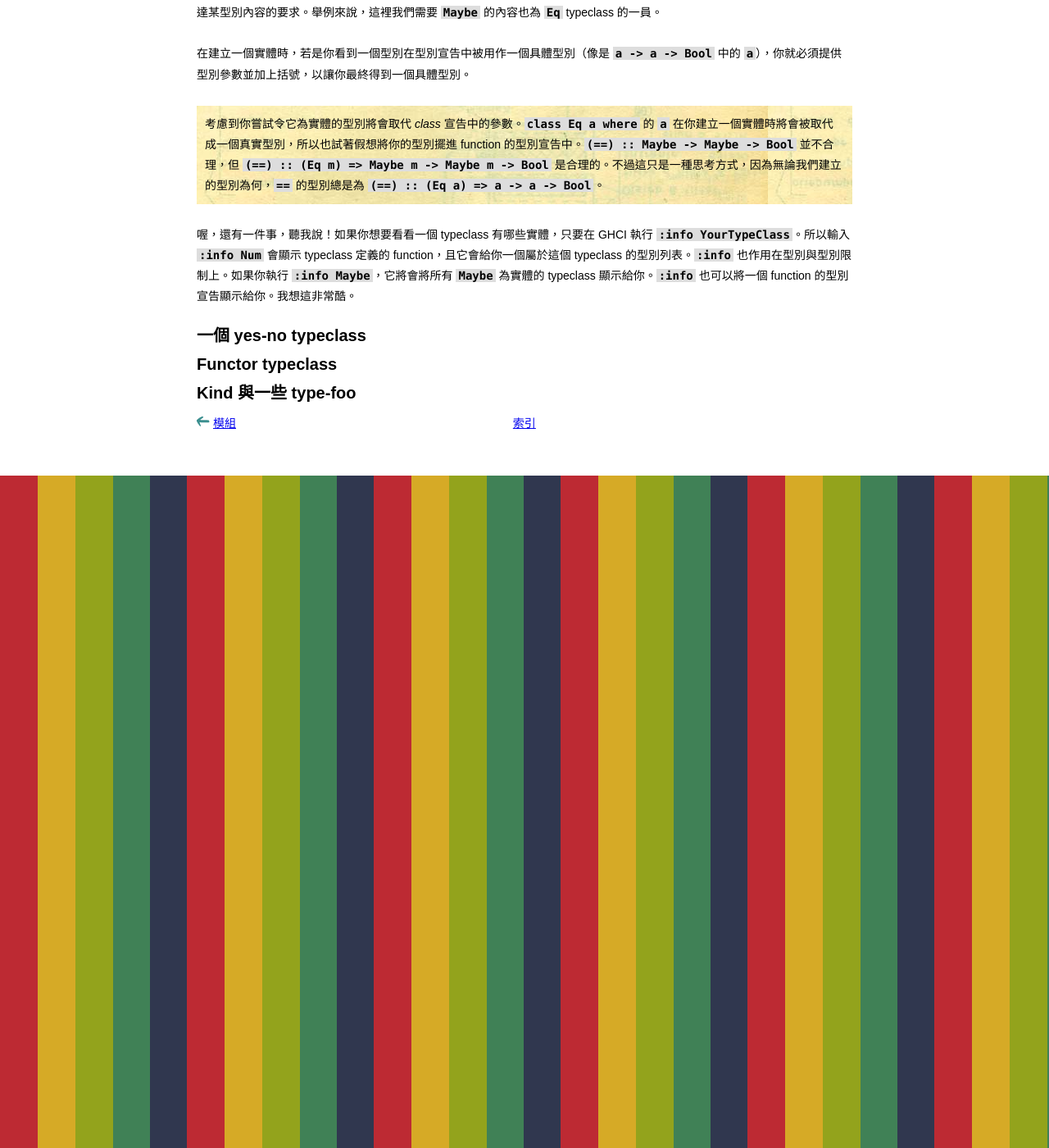
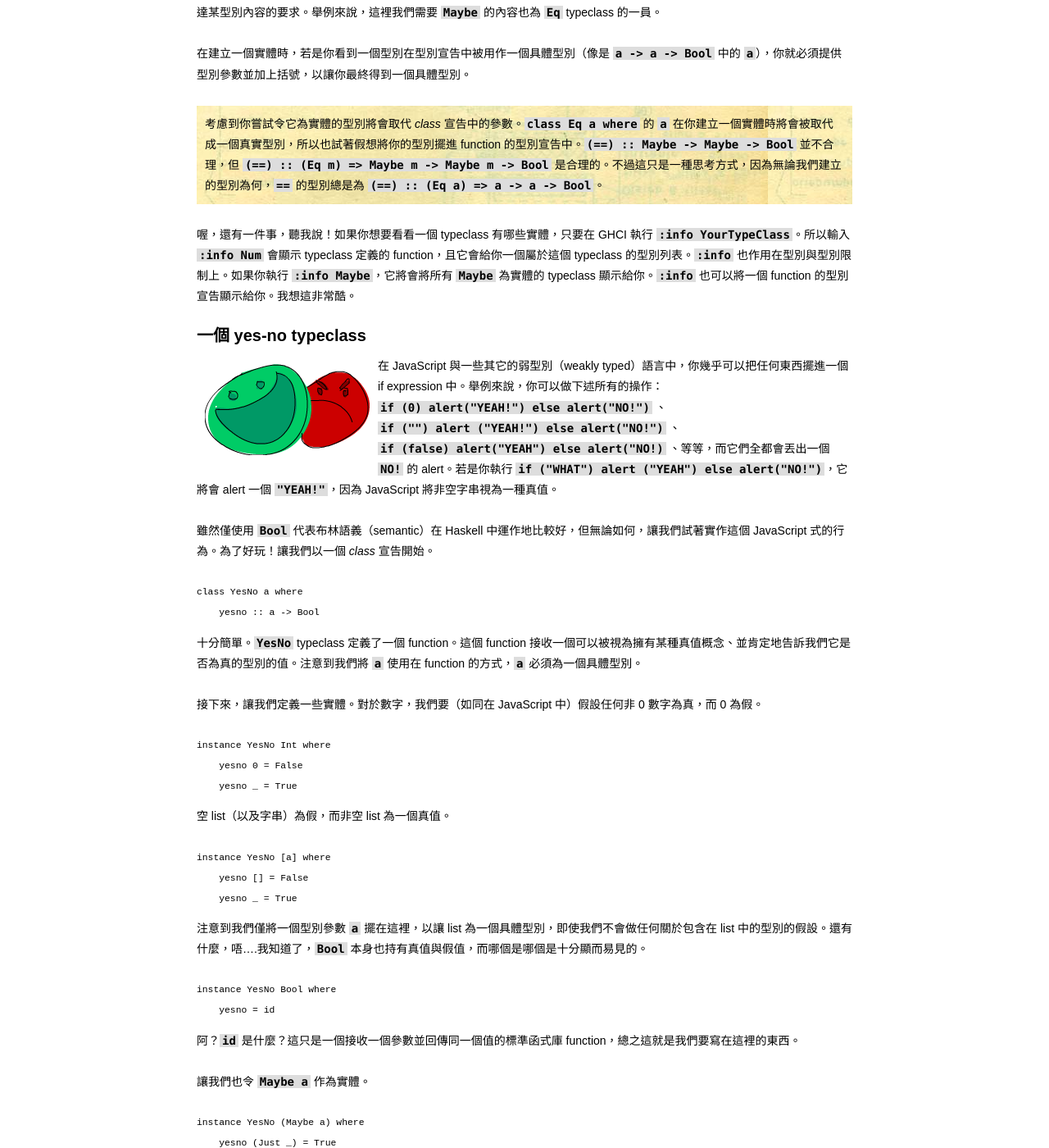
Before and after one commit to jason2506/lyah.zh-tw, a Jekyll site: the page built from making-our-own-types-and-typeclasses/index.md, in a window 1280 px wide and 1400 px high, scrolled down 25627 px. Shown: the whole window at 82% size. Built offline with Jekyll 4.4.1, drawn with Linux system fonts in a browser that asks for light colours; Markdown is read by kramdown in place of the engine named in the settings; some of the changed text lies outside the part shown.

Commit message:
Translate eighth section in Chapter 8.

```diff
--- a/making-our-own-types-and-typeclasses/index.md
+++ b/making-our-own-types-and-typeclasses/index.md
@@ -1040,6 +1040,114 @@ instance (Eq m) => Eq (Maybe m) where
 
 ## <a name="a-yes-no-typeclass">一個 yes-no typeclass</a>
 
+<img src="img/yesno.png" alt="yesno" style="float:left" />
+在 JavaScript 與一些其它的弱型別（weakly typed）語言中，你幾乎可以把任何東西擺進一個 if expression 中。舉例來說，你可以做下述所有的操作： `if (0) alert("YEAH!") else alert("NO!")` 、 `if ("") alert ("YEAH!") else alert("NO!")` 、 `if (false) alert("YEAH") else alert("NO!)` 、等等，而它們全都會丟出一個 `NO!` 的 alert。若是你執行 `if ("WHAT") alert ("YEAH") else alert("NO!")`，它將會 alert 一個 `"YEAH!"`，因為 JavaScript 將非空字串視為一種真值。
+
+雖然僅使用 `Bool` 代表布林語義（semantic）在 Haskell 中運作地比較好，但無論如何，讓我們試著實作這個 JavaScript 式的行為。為了好玩！讓我們以一個 <i>class</i> 宣告開始。
+
+<pre name="code" class="haskell:hs">
+class YesNo a where
+    yesno :: a -> Bool
+</pre>
+
+十分簡單。`YesNo` typeclass 定義了一個 function。這個 function 接收一個可以被視為擁有某種真值概念、並肯定地告訴我們它是否為真的型別的值。注意到我們將 `a` 使用在 function 的方式，`a` 必須為一個具體型別。
+
+接下來，讓我們定義一些實體。對於數字，我們要（如同在 JavaScript 中）假設任何非 0 數字為真，而 0 為假。
+
+<pre name="code" class="haskell:hs">
+instance YesNo Int where
+    yesno 0 = False
+    yesno _ = True
+</pre>
+
+空 list（以及字串）為假，而非空 list 為一個真值。
+
+<pre name="code" class="haskell:hs">
+instance YesNo [a] where
+    yesno [] = False
+    yesno _ = True
+</pre>
+
+注意到我們僅將一個型別參數 `a` 擺在這裡，以讓 list 為一個具體型別，即使我們不會做任何關於包含在 list 中的型別的假設。還有什麼，唔....我知道了，`Bool` 本身也持有真值與假值，而哪個是哪個是十分顯而易見的。
+
+<pre name="code" class="haskell:hs">
+instance YesNo Bool where
+    yesno = id
+</pre>
+
+阿？`id` 是什麼？這只是一個接收一個參數並回傳同一個值的標準函式庫 function，總之這就是我們要寫在這裡的東西。
+
+讓我們也令 `Maybe a` 作為實體。
+
+<pre name="code" class="haskell:hs">
+instance YesNo (Maybe a) where
+    yesno (Just _) = True
+    yesno Nothing = False
+</pre>
+
+我們不需要類別限制，因為我們不做任何關於 `Maybe` 內容的假設。我們只表明若是它為 `Just` 值它就為真，若是它是一個 `Nothing` 就為假。我們仍然必須寫成 `(Maybe a)` 而不僅是 `Maybe`，因為若是你仔細想想，一個 `Maybe -> Bool` function 無法存在（因為 `Maybe` 不是個具體型別），而 `Maybe a -> Bool` 則很正常。這依然非常酷，因為現在不管 `something` 是什麼，任何 `Maybe something` 形式的型別都是 `YesNo` 的一員。
+
+先前，我們定義了一個 `Tree a` 型別，它表示一棵二元搜尋樹。我們可以假定空樹為假，而任何不是一棵空樹的值都為真。
+
+<pre name="code" class="haskell:hs">
+instance YesNo (Tree a) where
+    yesno EmptyTree = False
+    yesno _ = True
+</pre>
+
+一個紅綠燈可以為 yes 或 no 值嗎？當然。如果它是紅燈，你就停。如果它是綠燈，你就走。如果它是黃燈呢？呃，我通常會闖黃燈，因為我為腎上腺素而活。
+
+<pre name="code" class="haskell:hs">
+instance YesNo TrafficLight where
+    yesno Red = False
+    yesno _ = True
+</pre>
+
+酷，現在我們有一些實體了，讓我們試試！
+
+<pre name="code" class="haskell:ghci">
+ghci> yesno $ length []
+False
+ghci> yesno "haha"
+True
+ghci> yesno ""
+False
+ghci> yesno $ Just 0
+True
+ghci> yesno True
+True
+ghci> yesno EmptyTree
+False
+ghci> yesno []
+False
+ghci> yesno [0,0,0]
+True
+ghci> :t yesno
+yesno :: (YesNo a) => a -> Bool
+</pre>
+
+是的，它正常運作。讓我們建立一個模仿 if 敘述的 function，但它與 `YesNo` 值一同運作。
+
+<pre name="code" class="haskell:hs">
+yesnoIf :: (YesNo y) => y -> a -> a -> a
+yesnoIf yesnoVal yesResult noResult = if yesno yesnoVal then yesResult else noResult
+</pre>
+
+十分直觀。它取一個 yes-no 值與兩個值。如果 yes-no 值為 yes，它就回傳兩個值的第一個值，否則它就回傳其中的第二個值。
+
+<pre name="code" class="haskell:ghci">
+ghci> yesnoIf [] "YEAH!" "NO!"
+"NO!"
+ghci> yesnoIf [2,3,4] "YEAH!" "NO!"
+"YEAH!"
+ghci> yesnoIf True "YEAH!" "NO!"
+"YEAH!"
+ghci> yesnoIf (Just 500) "YEAH!" "NO!"
+"YEAH!"
+ghci> yesnoIf Nothing "YEAH!" "NO!"
+"NO!"
+</pre>
+
 ## <a name="the-functor-typeclass">Functor typeclass</a>
 
 ## <a name="kinds-and-some-type-foo">Kind 與一些 type-foo</a>
```
Also changed, not shown: img/yesno.png (added).
